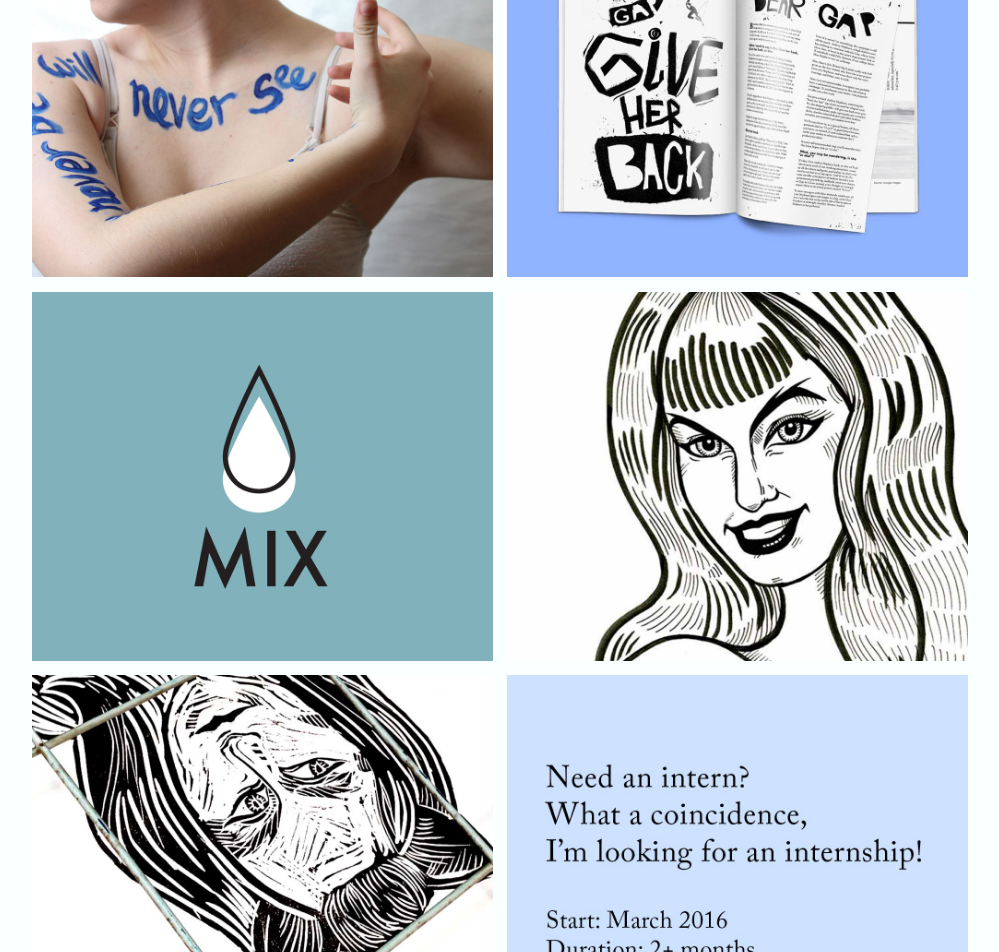
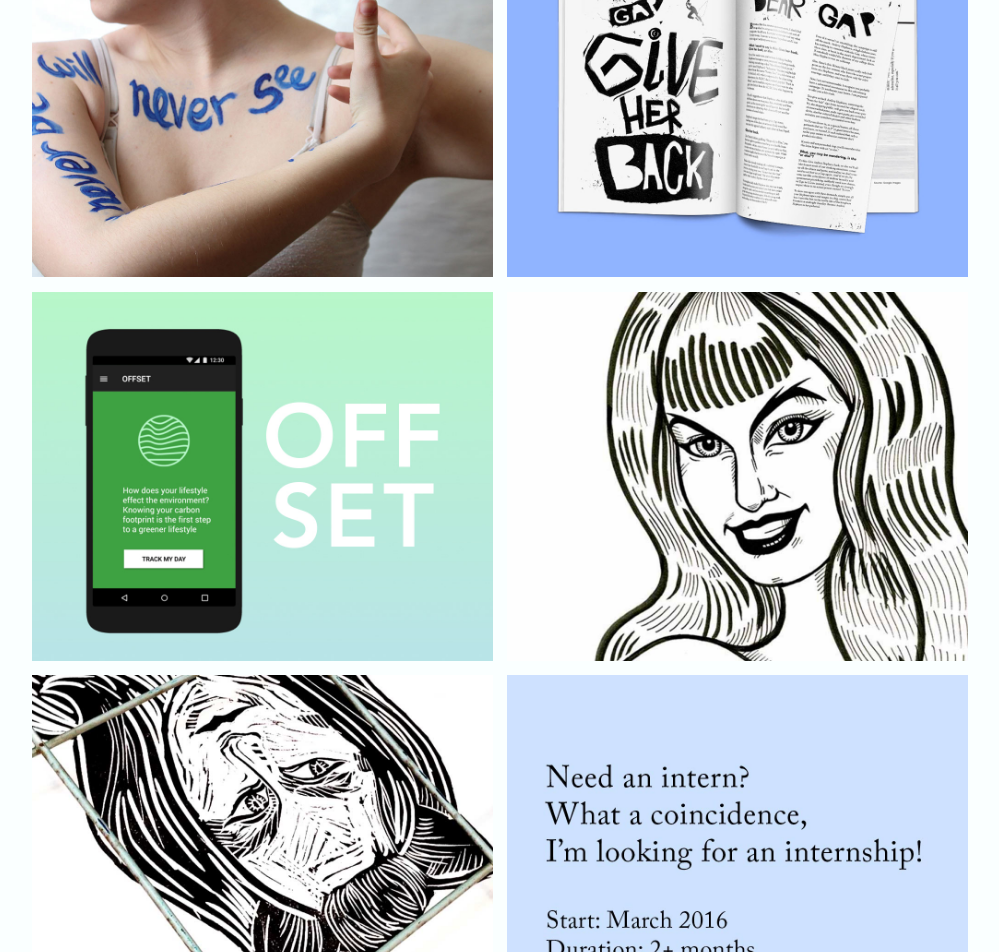
Before and after one commit to heathermcd12/portfolio, a Jekyll site: the page built from index.html, in a window 1280 px wide. Shown: the part 1420-2372 px from the top of the page, without its empty margins (140-1139 px from the left). Built offline with Jekyll 4.4.1, drawn with Linux system fonts in a browser that asks for light colours.

Commit message:
offset-temporary

```diff
--- a/index.html
+++ b/index.html
@@ -73,9 +73,9 @@ layout: default
         </div>
 
         <div class="gap portfolio-img-link island-1-4 unit unit-xs-1 unit-s-1 unit-m-1-2 unit-l-1-2">
-            <a href="{{site.baseurl}}/work/mix-app"><img class="flex" src="{{site.baseurl}}/images/mix-index.jpg" alt="" aria-label="See more of MIX app">
+            <a href="{{site.baseurl}}/work/offset"><img class="flex" src="{{site.baseurl}}/images/offset.jpg" alt="" aria-label="See more of MIX app">
             <div class="details island">
-                    <h2 class="push-1-4">MIX app</h2>
+                    <h2 class="push-1-4">OFFSET app</h2>
                     <h7><em>Design, UI/UX</em></h7>
                </div>
             </a>
```
Also changed, not shown: work/offset.html (added, +7 -0 lines), images/offset.jpg, 1 other file.
